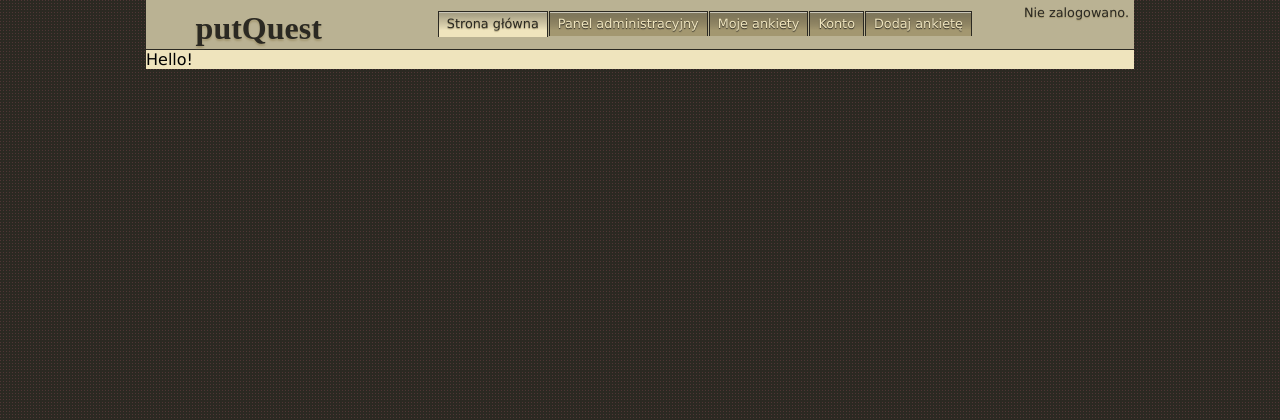
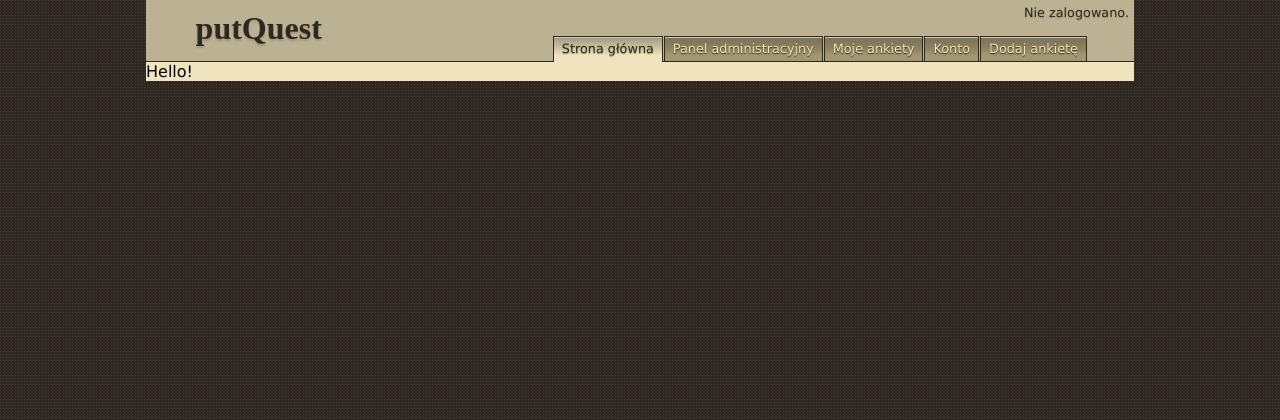
Before and after one commit to powerllamas/putquest, a Django app: page / in a window 1280 px wide. Shown: the top 420 px of the page. Run offline with Django 3.2, Linux system fonts and the light colour scheme; data that the repository does not hold is empty; parts of the project's set-up code (start-up, migrations or seed data) failed here and were passed over; some web fonts are replaced.

Commit message:
Fixed a bug where tabs would be on equal level as login box.

```diff
--- a/static/css/base.css
+++ b/static/css/base.css
@@ -43,6 +43,8 @@ body {
     font-size: 80%;
 	padding: 5px;
 	float: right;
+	width: 50%;
+	text-align: right;
 }
 
 .nav {
```
